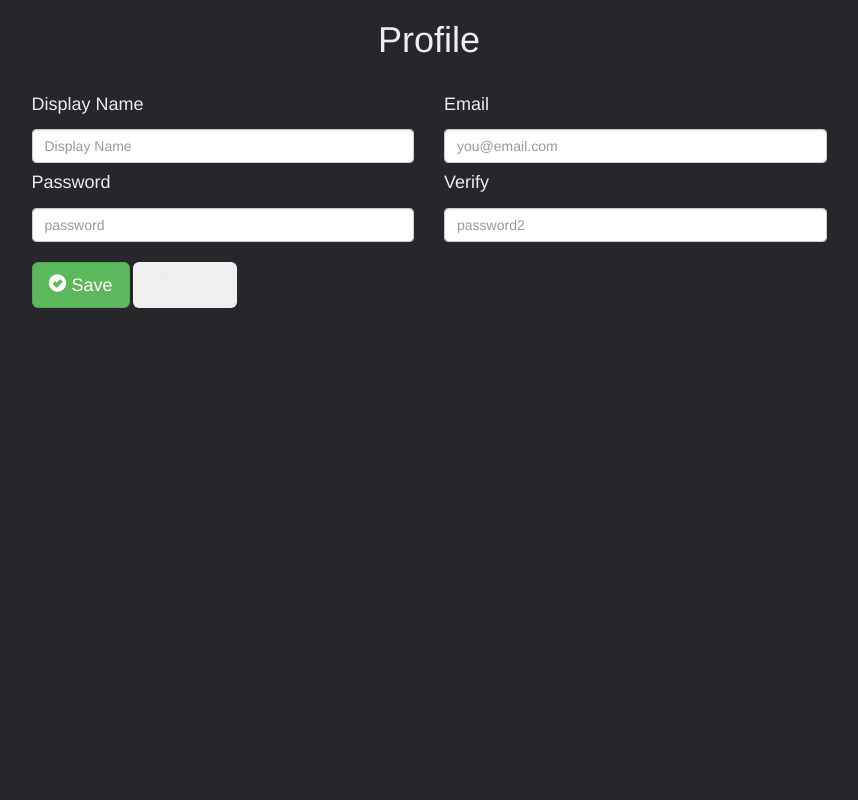
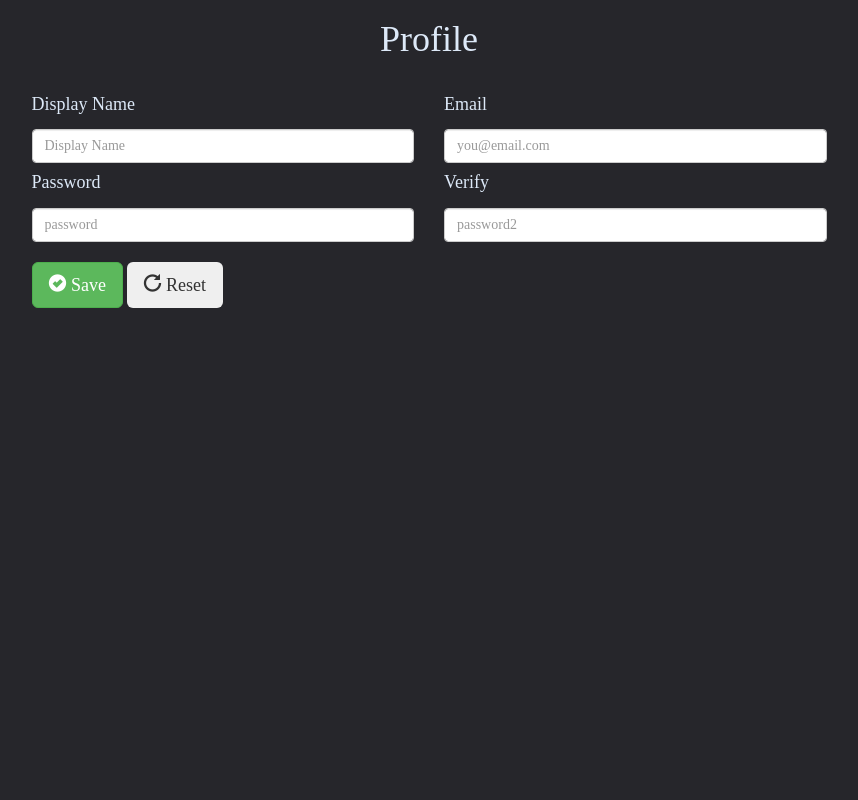
Before and after one commit to RGBHack/Spark, a Flask app: page /profile in a window 1280 px wide. Shown: the whole page, without its empty margins (211-1069 px from the left). Run offline with Flask 2, Linux system fonts and the light colour scheme; some libraries are stand-ins or nearby versions; some web fonts are replaced.

Commit message:
style profile

```diff
--- a/server/src/templates/profile.html
+++ b/server/src/templates/profile.html
@@ -16,20 +16,84 @@
     <script src="https://ajax.googleapis.com/ajax/libs/jquery/3.3.1/jquery.min.js"></script>
     <script src="https://maxcdn.bootstrapcdn.com/bootstrap/3.3.7/js/bootstrap.min.js"></script>
 <style>
-        h1 {
-            text-align: center;
+@font-face {
+  font-family: "Lexend Deca Regular";
+  src: url(../fonts/LexendDecaRegular.woff) format("woff");
+  font-weight: 400;
+  font-style: normal;
+}
+
+html {
+  background-color: #26262B;
+    font-family: "Lexend Deca Regular";
 }
 
 body {
-            background-color: #26262b;
-            color: #eee;
+  min-width: 250px;
+  font-family: "Lexend Deca Regular";
+  background-color: #26262B;
+}
+
+/* Include the padding and border in an element's total width and height */
+* {
+  box-sizing: border-box;
+}
+
+/* Remove margins and padding from the list */
+ul {
+  margin: 0;
+  padding: 0;
+}
+
+/* Style the list items */
+ul li {
+  color: #36393f;
+  cursor: pointer;
+  position: relative;
+  padding: 12px 8px 12px 40px;
+  list-style-type: none;
+  background: #eee;
+  font-size: 18px;
+  transition: 0.2s;
+
+  /* make the list items unselectable */
+  -webkit-user-select: none;
+  -moz-user-select: none;
+  -ms-user-select: none;
+  user-select: none;
+}
+
+/* width */
+::-webkit-scrollbar {
+  width: 15px;
+}
+
+/* Track */
+::-webkit-scrollbar-track {
+  box-shadow: inset 0 0 5px grey;
+  border-radius: 10px;
+}
+
+/* Handle */
+::-webkit-scrollbar-thumb {
+  background: linear-gradient(
+    0deg,
+    rgba(255, 93, 0, 1) 0,
+    rgba(255, 217, 25, 1) 100%
+  );
+  border-radius: 10px;
+}
+
+h1, h2, h3, h4, h5, p {
+    color: #dde9f8;
 }
 </style>
 </head>
 
+<body>
     <div class="container bootstrap snippet">
     <div class="row">
-        <div class="col-sm-10" style="margin: auto;">
+        <div class="col-sm-10" style="margin: auto; text-align: center;">
             <h1>Profile</h1>
         </div>
     </div>
@@ -99,3 +163,4 @@
     <!--/col-9-->
 </div>
 <!--/row-->
+</body>
```
Lines whose indentation alone changed are shown as unchanged.
